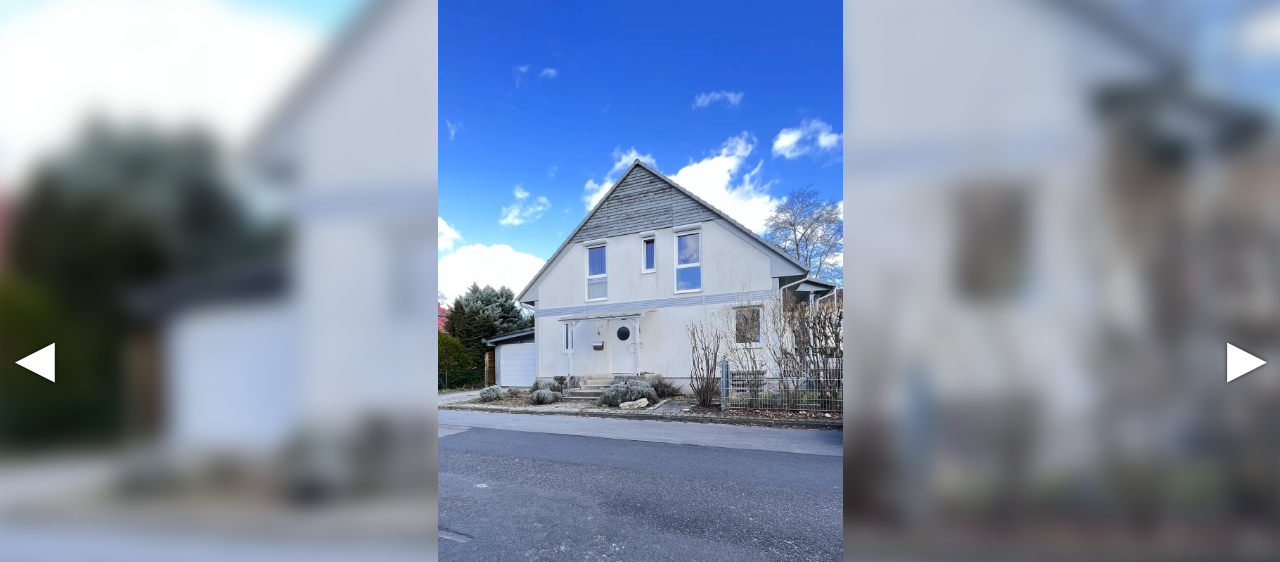
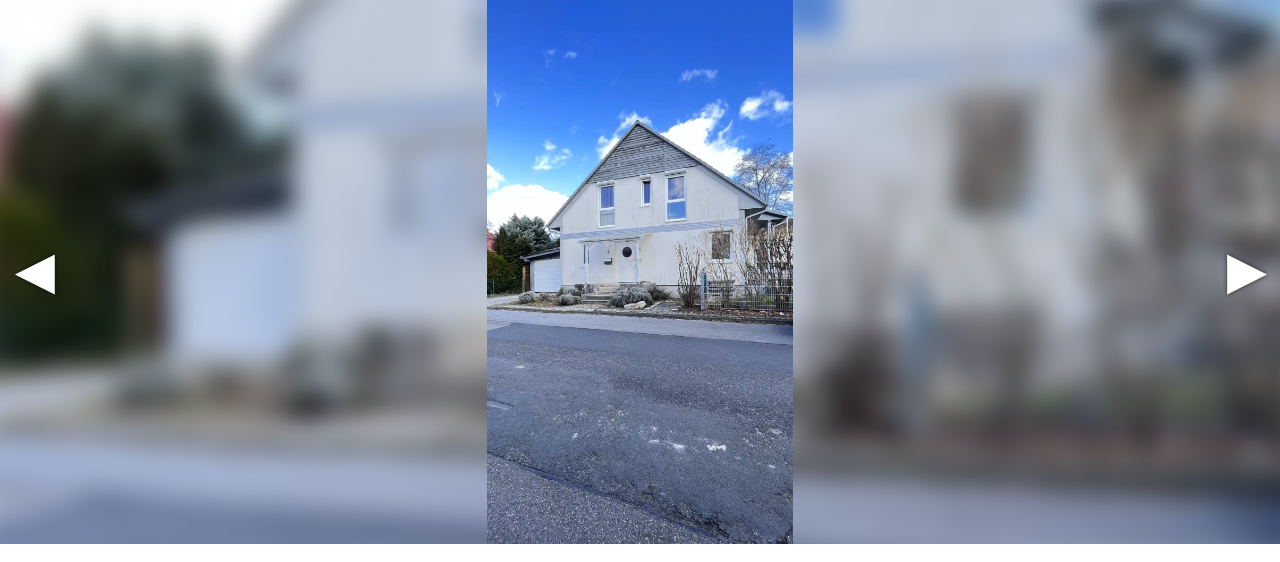
Before and after one commit to dominikschreiber/dominikschreiber.github.io, a plain HTML site: page haus/index.html in a window 1280 px wide. Shown: the top 562 px of the page. Drawn offline with Linux system fonts and the light colour scheme.

Commit message:
fix: only height:68vh for expose images

```diff
--- a/haus/index.html
+++ b/haus/index.html
@@ -36,7 +36,7 @@
         position: relative;
         display: none;
         margin: 0;
-        height: 90vh;
+        height: 68vh;
         background-size: contain;
         background-repeat: no-repeat;
         overflow: hidden;
```
